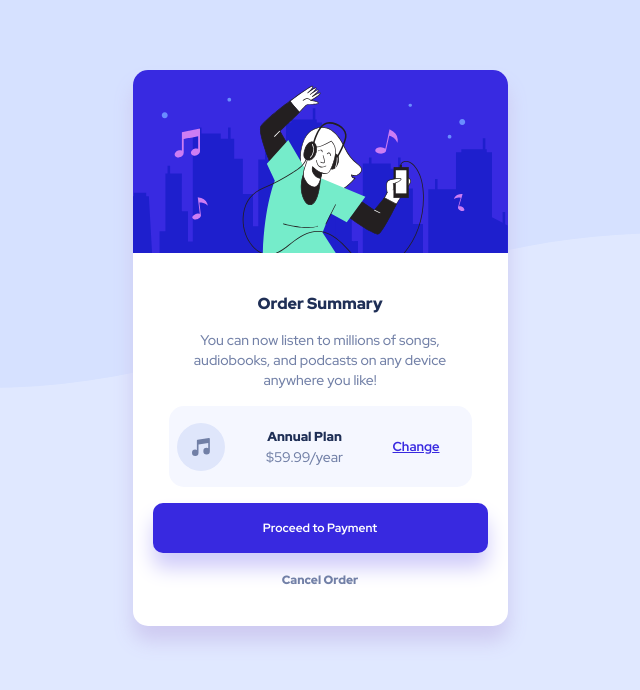
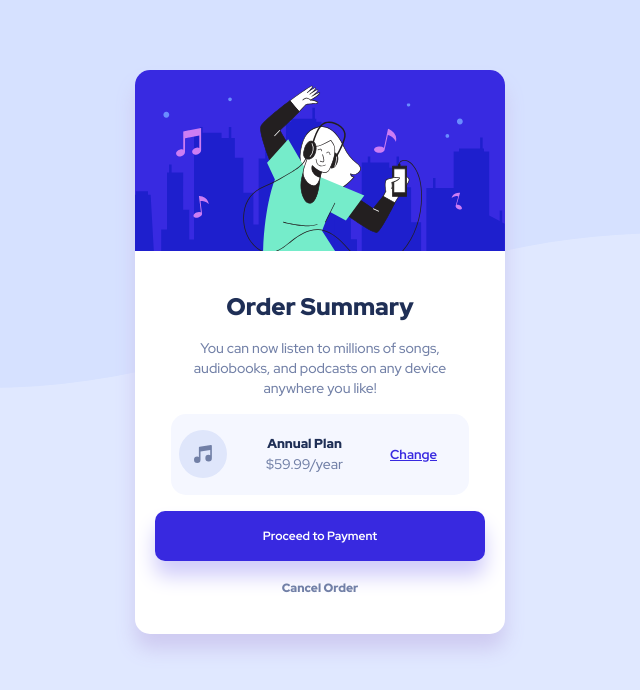
Before and after one commit to ishitaraina1807/Order_Summary_Component, a plain HTML site: page index.html in a window 1280 px wide. Shown: the whole page, without its empty margins (320-960 px from the left). Drawn offline with Linux system fonts and the light colour scheme.

Commit message:
Update styles.css

```diff
--- a/styles.css
+++ b/styles.css
@@ -17,7 +17,7 @@ body{
     flex-direction: column;
     background-color: white;
     height: auto;
-    max-width: 375px;
+    max-width: 370px;
     border-radius: 15px;
     margin: auto;
     margin-top: 70px;
@@ -39,7 +39,7 @@ padding-right: 1rem;
     margin:1rem;
     color: hsl(223, 47%, 23%);
     font-weight: 900;
-    font-size: 1rem;
+    font-size: 1.5rem;
 }
 
 p {
```
